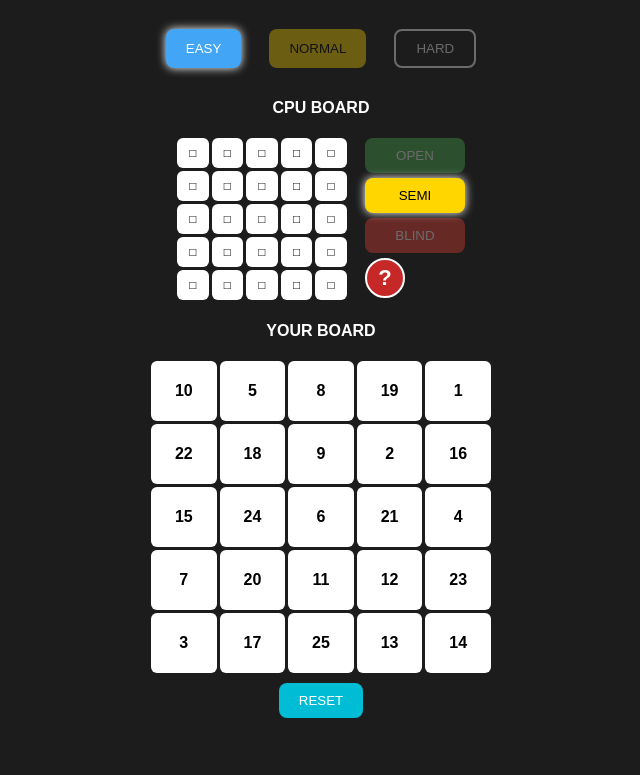
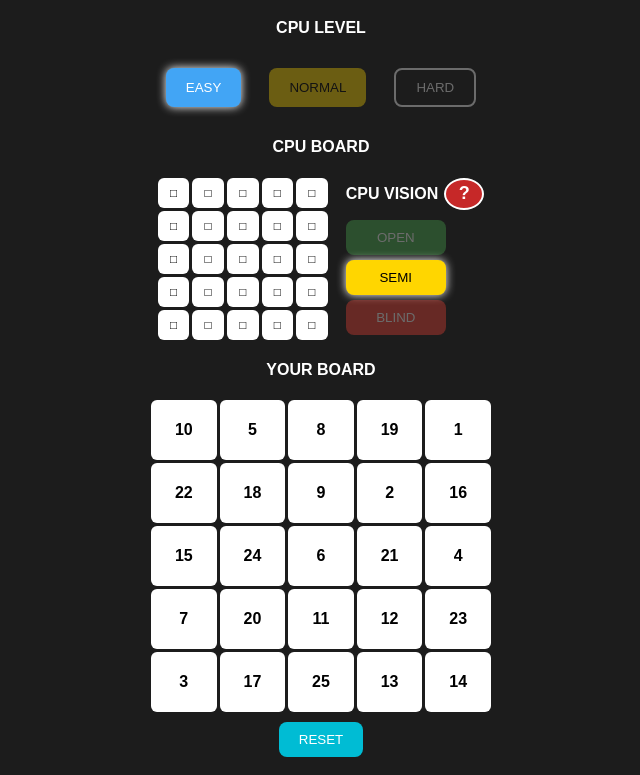
Before and after one commit to BTProject103/bt-firebase-test, a plain HTML site: page index.html in a window 1280 px wide. Shown: the part 61-836 px from the top of the page, without its empty margins (319-959 px from the left). Before the commit the page ends 800 px from the top, so only its background shows below. Drawn offline with Linux system fonts and the light colour scheme.

Commit message:
Refactor CPU mode buttons and layout

```diff
--- a/index.html
+++ b/index.html
@@ -234,6 +234,8 @@ font-weight:bold;
 
 <h1>BINGO TACTICS</h1>
 
+<h4>CPU LEVEL</h4>
+
 <div class="cpuLevelTop">
 
 <button id="easyBtn"
@@ -258,11 +260,35 @@ HARD
 
 <h4>CPU BOARD</h4>
 
+
 <div class="cpuArea">
 
     <div id="cpu" class="board cpu"></div>
 
    <div class="modeButtons">
+
+<div style="
+display:flex;
+align-items:center;
+justify-content:center;
+gap:6px;
+margin-bottom:5px;
+font-weight:bold;
+">
+CPU VISION
+
+<button class="helpBtn"
+style="
+margin:0;
+width:32px!important;
+height:32px!important;
+font-size:18px;
+"
+onclick="showModeHelp()">
+?
+</button>
+
+</div>
 
 <button id="openBtn"
 class="openBtn notSelected"
@@ -280,11 +306,6 @@ HARD
 class="blindBtn notSelected"
 onclick="changeMode('BLIND')">
 BLIND
-    </button>
-
-   <button class="helpBtn"
-onclick="showModeHelp()">
-?
 </button>
 
 </div>
@@ -310,7 +331,11 @@ onclick="showModeHelp()">
 CPUボードの数字と状況を表示します。<br>
 <br>
 ルールの理解や戦術練習に適した
-初心者向けモードです。
+初心者向けモードです。<br>
+<br>
+HARDレベルではCPUの思考傾向を
+観察できるため、対CPU戦術の研究にも
+活用できます。
 </p>
 
 <p>
```
Lines whose indentation alone changed are shown as unchanged.
